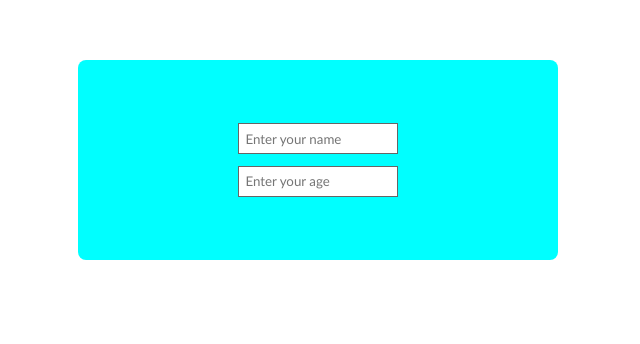
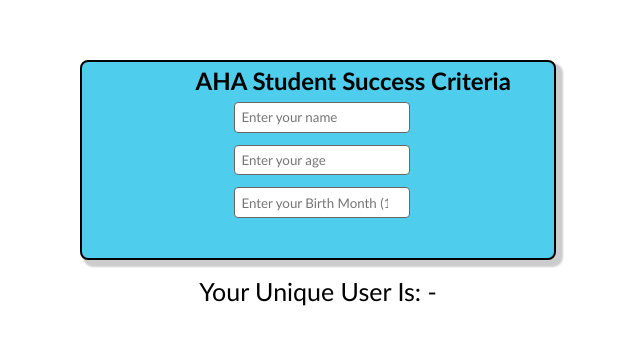
Before and after one commit to ethanban039/cs-project, a plain HTML site: page index.html in a window 1280 px wide. Shown: the part 180-524 px from the top of the page, without its empty margins (322-962 px from the left). Drawn offline with Linux system fonts and the light colour scheme.

Commit message:
Done main styles
Do start button for quiz next or whatever the flip

```diff
--- a/index.html
+++ b/index.html
@@ -8,10 +8,14 @@
 
 <body>
 
+
 <div class="infodiv">
+    <h2 id="csprojtitle">AHA Student Success Criteria</h2>
     <input placeholder="Enter your name" id="nameinput" type="text">
     <input placeholder="Enter your age" id="ageinput" type="number">
- </div>
+    <input placeholder="Enter your Birth Month (1-12)" id="bminput" type="number">
+</div>
+<p id="unquserGenerated"></p>
 
 </body>
 </html>
--- a/script.js
+++ b/script.js
@@ -0,0 +1,8 @@
+setInterval(() => {
+    let irlname = document.getElementById('nameinput').value
+    let irlage = document.getElementById('ageinput').value
+    let irlBirthMonth = document.getElementById('bminput').value
+    const unquser = irlname.substring(0, 3) + irlage + `-${irlBirthMonth}`
+
+    const unqUserDOM = document.getElementById('unquserGenerated').textContent = `Your Unique User Is: ${unquser}`
+}, 150)
--- a/styles.css
+++ b/styles.css
@@ -3,6 +3,11 @@
     box-sizing: border-box;
     margin: 0;
     padding: 0;
+}
+
+#csprojtitle {
+    position: fixed;
+    margin: -20vh auto 0 -3%;
 }
 
 
@@ -11,18 +16,37 @@
     justify-content: center;
     margin: 30vh auto 0 auto;
     flex-direction: column;
-    max-width: 15vh;
+    max-width: 20vh;
     gap: 1.5vh;
-    background-color: aqua;
+    background-color: rgb(78, 205, 236);
     padding-right: 40vh;
-    padding-left: 20vh;
+    padding-left: 19vh;
     height: 25vh;
     border-radius: 1vh;
+    box-shadow: 5px 5px 2px 2px rgba(0, 0, 0, 0.2);
+    border: 2px solid black;
 }
 
 .infodiv input {
     border: rgb(102, 102, 102) 0.05vh solid;
     padding: 0.8vh;
-    width: 20vh;
+    width: 22vh;
     user-select: none;
+    border-radius: 0.5vh;
 }
+
+#unquserGenerated {
+    display: flex;
+    justify-content: center;
+    font-size: 25px;
+    margin-top: 2vh;
+    color: black;
+}
+
+
+
+/* body {
+background: #2A7B9B;
+background: linear-gradient(90deg, rgba(42, 123, 155, 1) 0%, rgba(87, 139, 199, 1) 50%, rgba(83, 237, 127, 1) 100%);
+}
+*/
```
